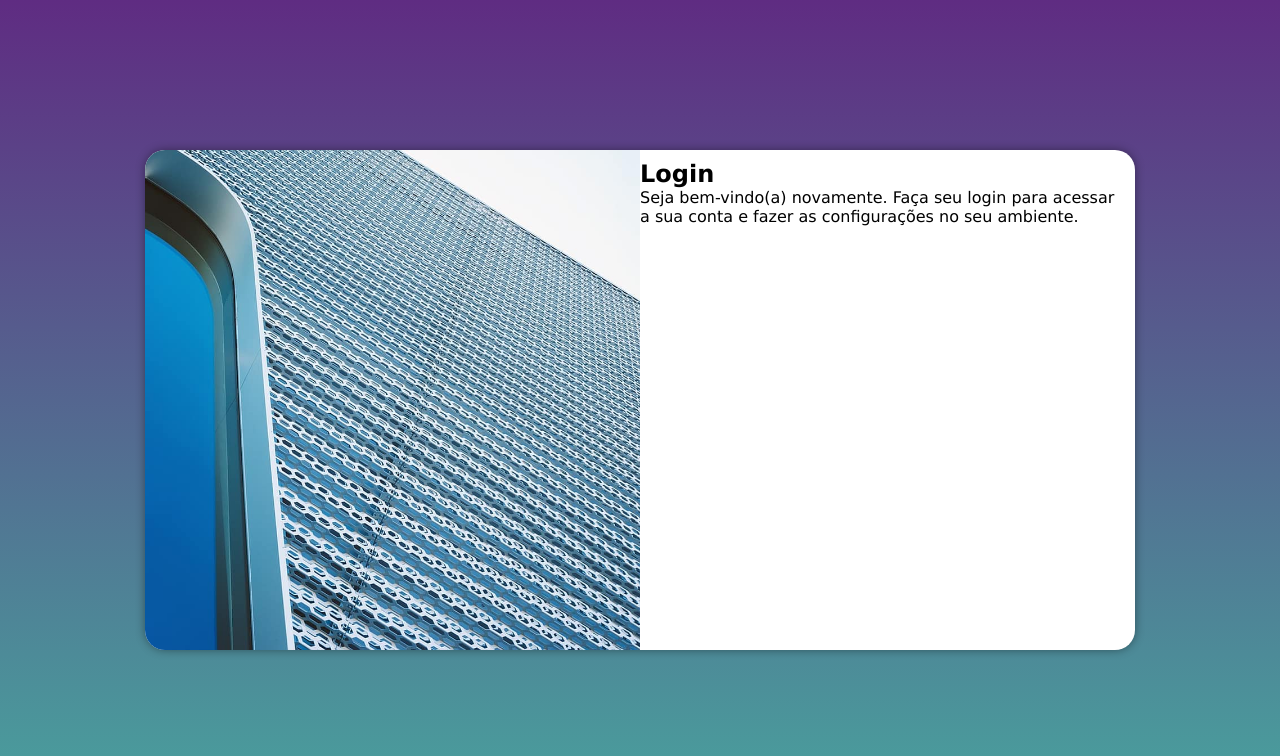
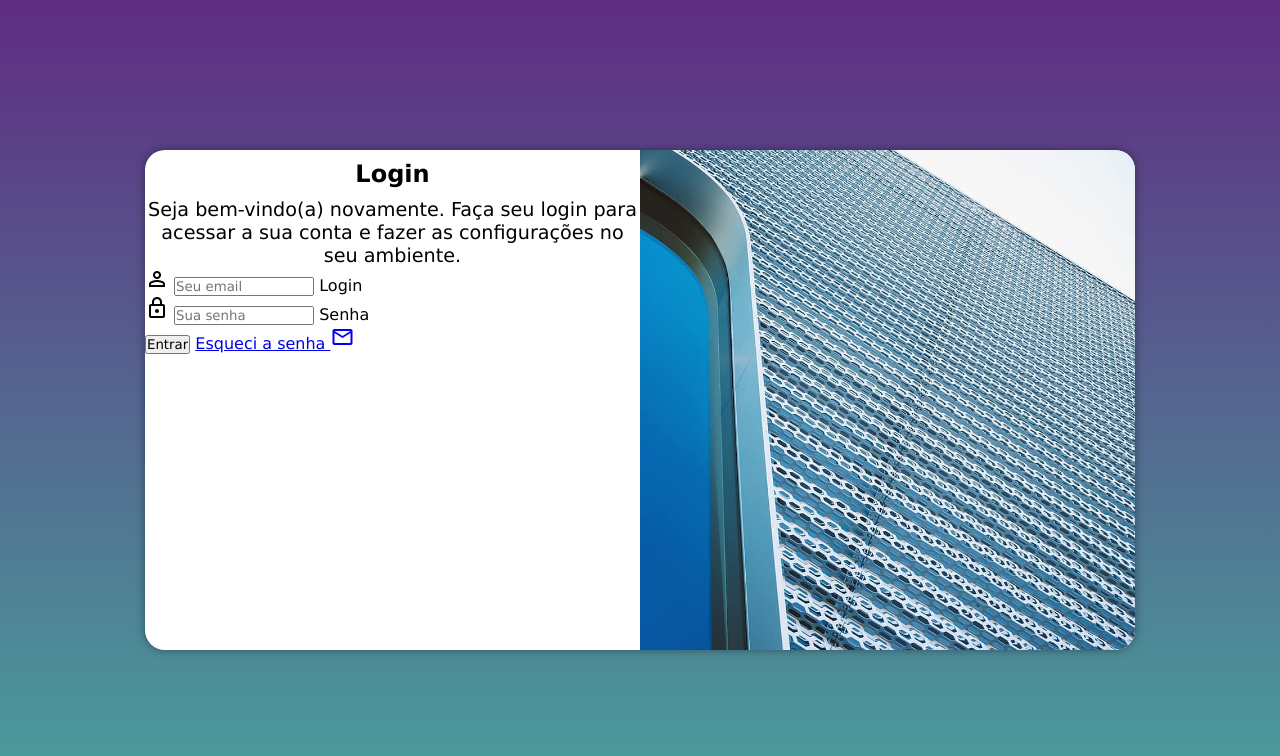
Before and after one commit to andertrx/projeto-login, a plain HTML site: page index.html in a window 1280 px wide. Drawn offline with nearby package versions, Linux system fonts and the light colour scheme.

Commit message:
adição do formulário

```diff
--- a/css/mediaquery.css
+++ b/css/mediaquery.css
@@ -30,13 +30,23 @@
 
     section#login > div#imagem{
         float: left;
-        width: 20%;
+        width: 30%;
         height: 100%;
     }
 
     section#login > div#formulario {
         float: right;
         width: 70%;
+    }
+
+    div#formulario > h1 {
+        text-align: center;
+        padding: 10px;
+    }
+
+    div#formulario > p {
+        text-align: center;
+        font-size: 1.2em;
     }
 }
 
@@ -51,14 +61,24 @@
     }
 
     section#login > div#imagem {
-        float: left;
+        float: right;
         width:50% ;
         height: 100%;
     }
 
     section#login > div#formulario {
-        float: right;
+        float: left;
         width: 50%
 
     }
+
+    div#formulario > h1 {
+        text-align: center;
+        padding: 10px;
+    }
+
+    div#formulario > p {
+        text-align: center;
+        font-size: 1.2em;
+    }
 }
--- a/css/style.css
+++ b/css/style.css
@@ -54,3 +54,13 @@ section#login > div#formulário {
     display: block;
     padding: 10px;
 }
+
+div#formulario > h1 {
+    text-align: center;
+    padding: 10px;
+}
+
+div#formulario > p {
+    text-align: center;
+    font-size: 0.8em;
+}
--- a/index.html
+++ b/index.html
@@ -6,6 +6,8 @@
     <title>Tela de Login</title>
     <link rel="stylesheet" href="css/style.css">
     <link rel="stylesheet" href="css/mediaquery.css">
+    <link rel="stylesheet" href="https://fonts.googleapis.com/css2?family=Material+Symbols+Outlined:opsz,wght,FILL,GRAD@20..48,100..700,0..1,-50..200" />
+
 
 </head>
 <body>
@@ -16,12 +18,30 @@
                <!--Aqui vai a imagem no css-->
             </div>
 
-            <div id="formulário">
+            <div id="formulario">
                 <h1>Login</h1>
                 <p>Seja bem-vindo(a) novamente. Faça seu login para acessar a sua conta e fazer as configurações no seu ambiente.</p>
 
-                <form action="login.php" method="post"></form>
+                <form action="login.php" method="post">
 
+
+                <div class=" campo">
+                    <span class="material-symbols-outlined"> person </span>
+                    <input type="email" name="login" id="ilogin" placeholder="Seu email" size="15" required  minlength="5" maxlength="15">
+                    <label for="ilogin">Login</label>
+                </div>
+
+                <div>
+                    <span class="material-symbols-outlined">lock</span>
+                    <input type="password" name="senha" id="isenha" placeholder="Sua senha" size="15" required minlength="8" maxlength="20">
+                    <label for="isenha">Senha</label>
+                </div>
+
+                <input type="submit" value="Entrar">
+                <a href="esqueci.html">
+                    Esqueci a senha <span class="material-symbols-outlined">mail</span>
+                </a>
+            </form>
             </div>
 
         </section>
```
